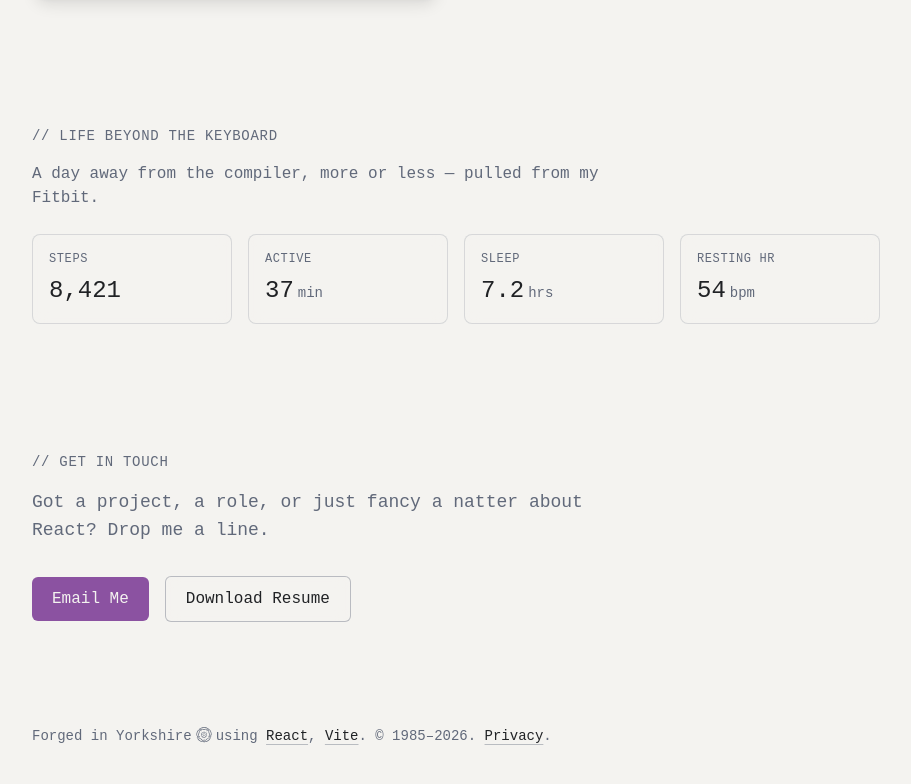
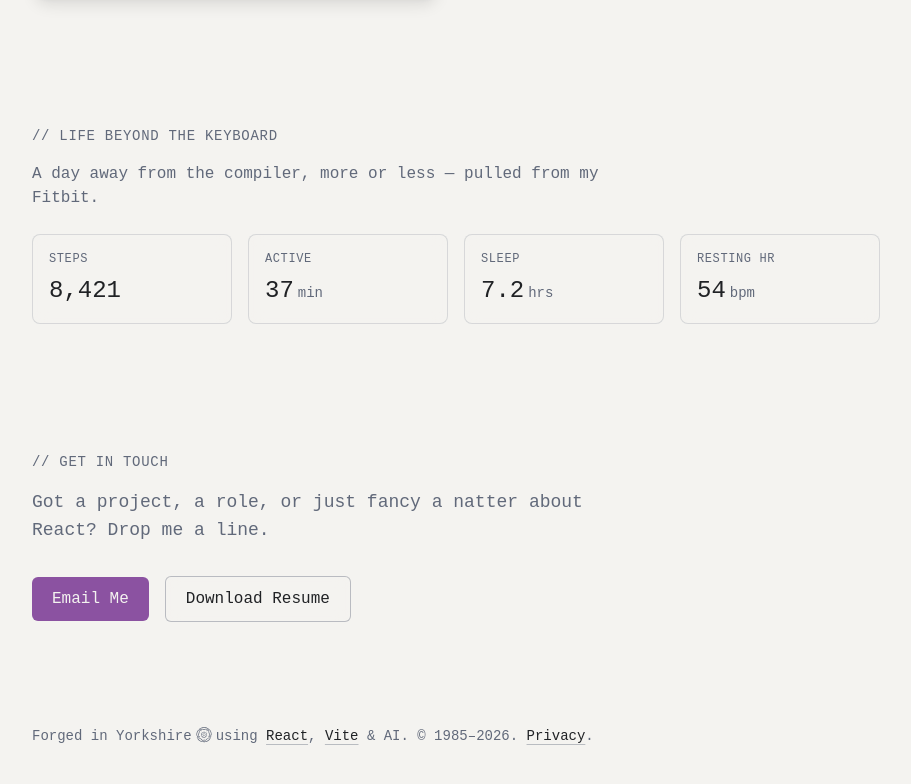
Before and after one commit to jonnyhaynes/jonnyhaynes-web, a React (Vite) app: page / in a window 1280 px wide. Shown: the part 3589-4373 px from the top of the page, without its empty margins (184-1095 px from the left). Built offline with nearby package versions, Linux system fonts and the light colour scheme; no server answers; a web font is replaced by a local one.

Commit message:
[ai-assisted] Footer: keep "& AI" text without link
Co-authored-by: CommandCodeBot <noreply@commandcode.ai>

```diff
--- a/src/components/Footer.tsx
+++ b/src/components/Footer.tsx
@@ -20,8 +20,8 @@ export function Footer() {
         ,{' '}
         <a href="https://vite.dev/" className={LINK}>
           Vite
-        </a>
-        . &copy; 1985&ndash;{year}.{' '}
+        </a>{' '}
+        &amp; AI. &copy; 1985&ndash;{year}.{' '}
         <Link to="/privacy" className={LINK}>
           Privacy
         </Link>
```
